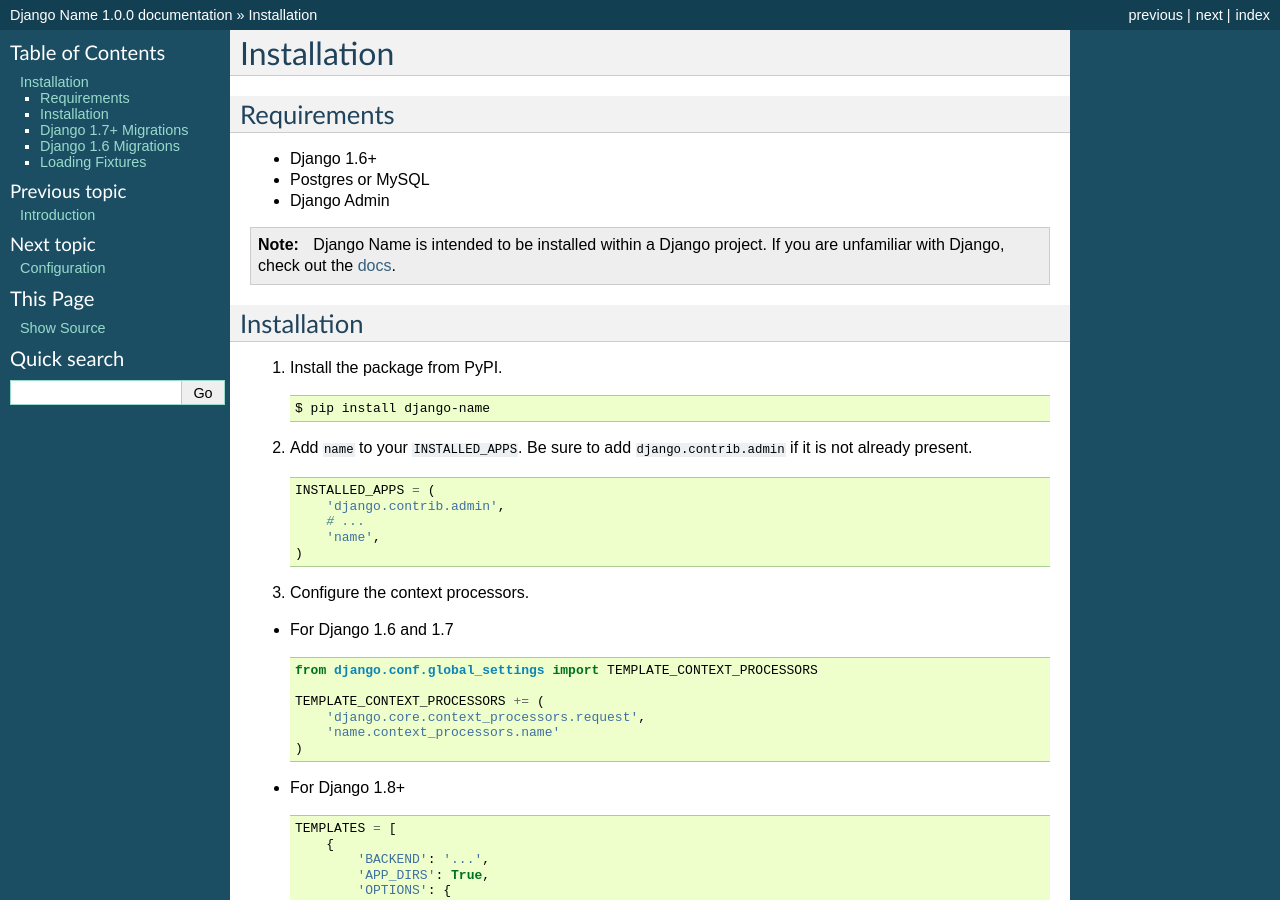
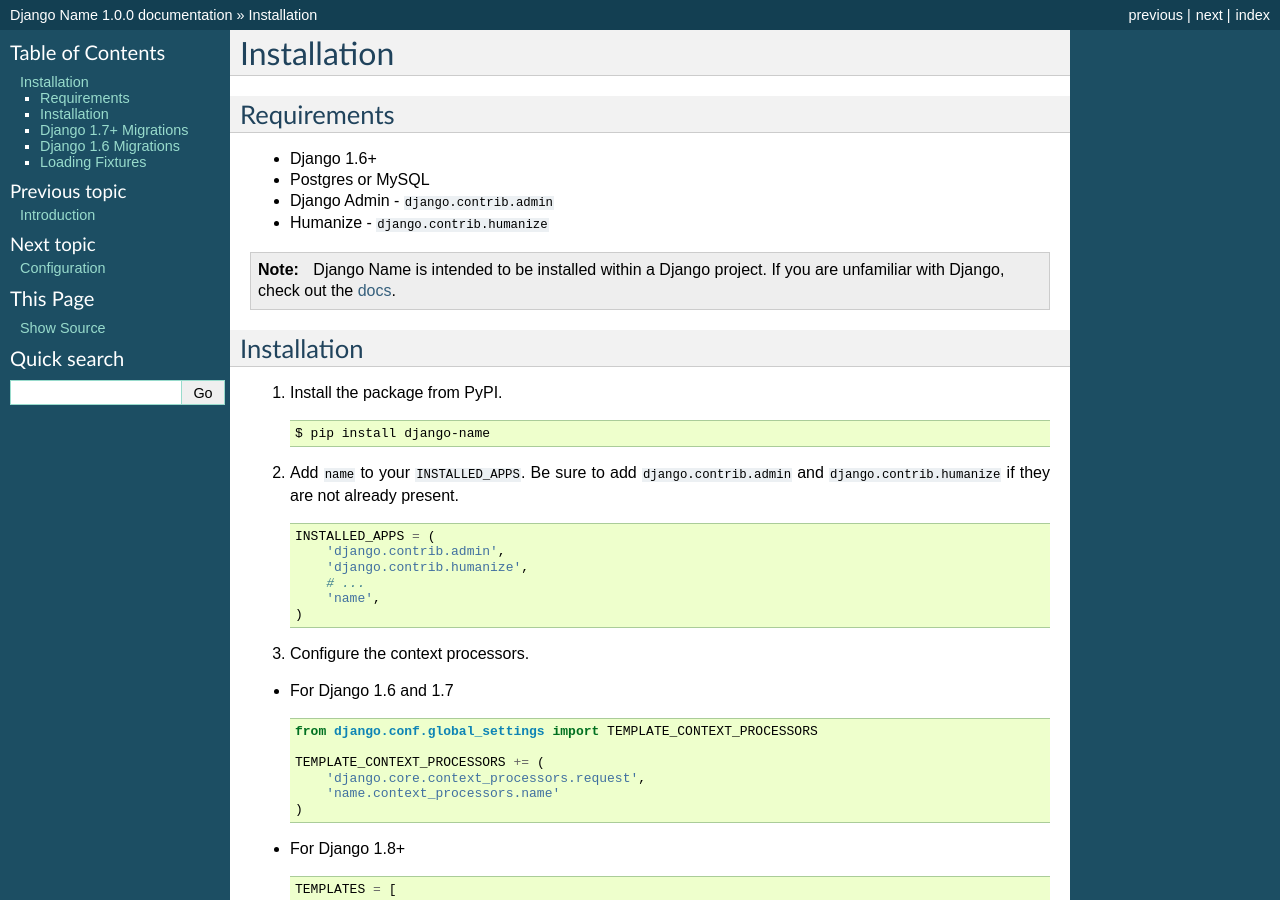
Before and after one commit to unt-libraries/django-name, a Sphinx documentation site: the page built from docs/installation.rst, in a window 1280 px wide and 900 px high. Built offline with Sphinx 7.4.7, drawn with Linux system fonts in a browser that asks for light colours.

Commit message:
Make django.contrib.humanize part of the installation requirements.

```diff
--- a/docs/installation.rst
+++ b/docs/installation.rst
@@ -8,7 +8,8 @@
 
 - Django 1.6+
 - Postgres or MySQL
-- Django Admin
+- Django Admin - ``django.contrib.admin``
+- Humanize - ``django.contrib.humanize``
 
 .. note:: Django Name is intended to be installed within a Django project. If you are unfamiliar with Django, check out the docs_.
 
@@ -22,10 +23,11 @@
     $ pip install django-name
 
 
-2. Add ``name`` to your ``INSTALLED_APPS``. Be sure to add ``django.contrib.admin`` if it is not already present. ::
+2. Add ``name`` to your ``INSTALLED_APPS``. Be sure to add ``django.contrib.admin`` and ``django.contrib.humanize`` if they are not already present. ::
 
     INSTALLED_APPS = (
         'django.contrib.admin',
+        'django.contrib.humanize',
         # ...
         'name',
     )
```
